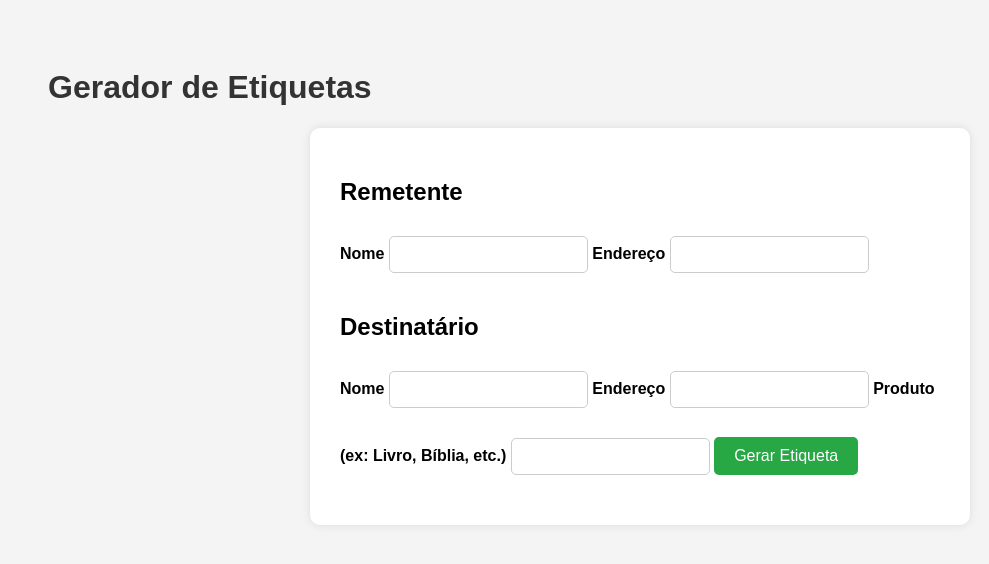
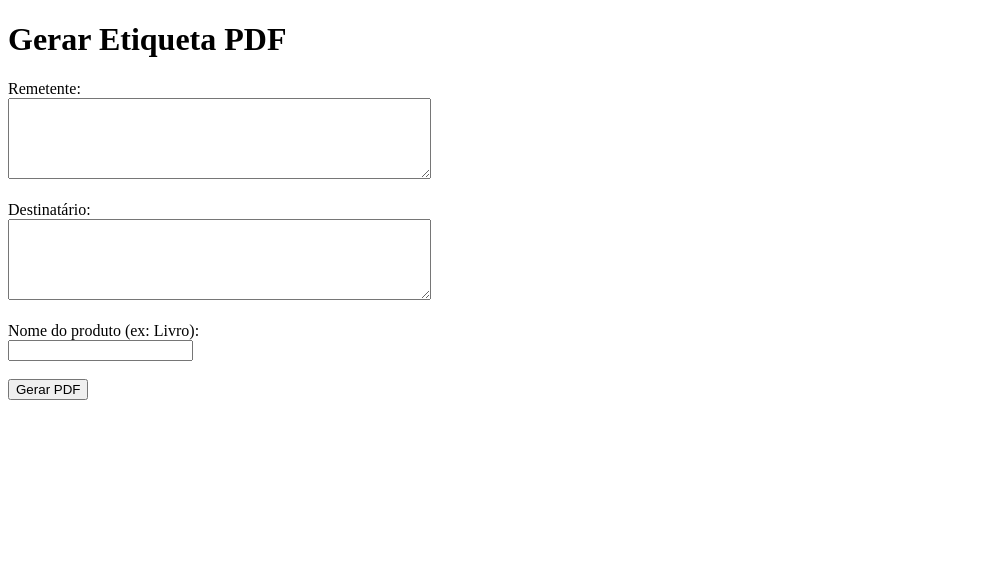
Before and after one commit to Lucastiru/nova-etiqueta, a Flask app: page / in a window 1280 px wide. Shown: the top 564 px of the page, without its empty margins (0-989 px from the left). Run offline with Flask 3, Linux system fonts and the light colour scheme.

Commit message:
Update form.html

```diff
--- a/templates/form.html
+++ b/templates/form.html
@@ -1,69 +1,22 @@
-<!DOCTYPE html>
+<!doctype html>
 <html lang="pt-br">
 <head>
-    <meta charset="UTF-8">
-    <title>Gerador de Etiquetas</title>
-    <style>
-        body {
-            font-family: Arial, sans-serif;
-            background-color: #f4f4f4;
-            padding: 40px;
-        }
-        h1 {
-            color: #333;
-        }
-        form {
-            background-color: white;
-            padding: 30px;
-            border-radius: 10px;
-            box-shadow: 0px 0px 10px rgba(0,0,0,0.1);
-            max-width: 600px;
-            margin: auto;
-        }
-        label {
-            font-weight: bold;
-        }
-        input {
-            width: 100%%;
-            padding: 10px;
-            margin: 10px 0 20px 0;
-            border-radius: 5px;
-            border: 1px solid #ccc;
-        }
-        button {
-            background-color: #28a745;
-            color: white;
-            padding: 10px 20px;
-            border: none;
-            border-radius: 5px;
-            font-size: 16px;
-        }
-        button:hover {
-            background-color: #218838;
-        }
-    </style>
+  <meta charset="utf-8">
+  <title>Gerar Etiqueta</title>
 </head>
 <body>
-    <h1>Gerador de Etiquetas</h1>
-    <form action="/gerar" method="post">
-        <h2>Remetente</h2>
-        <label for="remetente_nome">Nome</label>
-        <input type="text" name="remetente_nome" required>
+  <h1>Gerar Etiqueta PDF</h1>
+  <form method="POST">
+    <label for="remetente">Remetente:</label><br>
+    <textarea name="remetente" rows="5" cols="50" required></textarea><br><br>
 
-        <label for="remetente_endereco">Endereço</label>
-        <input type="text" name="remetente_endereco" required>
+    <label for="destinatario">Destinatário:</label><br>
+    <textarea name="destinatario" rows="5" cols="50" required></textarea><br><br>
 
-        <h2>Destinatário</h2>
-        <label for="destinatario_nome">Nome</label>
-        <input type="text" name="destinatario_nome" required>
+    <label for="produto">Nome do produto (ex: Livro):</label><br>
+    <input type="text" name="produto" required><br><br>
 
-        <label for="destinatario_endereco">Endereço</label>
-        <input type="text" name="destinatario_endereco" required>
-
-        <label for="produto">Produto (ex: Livro, Bíblia, etc.)</label>
-        <input type="text" name="produto" required>
-
-        <button type="submit">Gerar Etiqueta</button>
-    </form>
+    <input type="submit" value="Gerar PDF">
+  </form>
 </body>
 </html>
```
